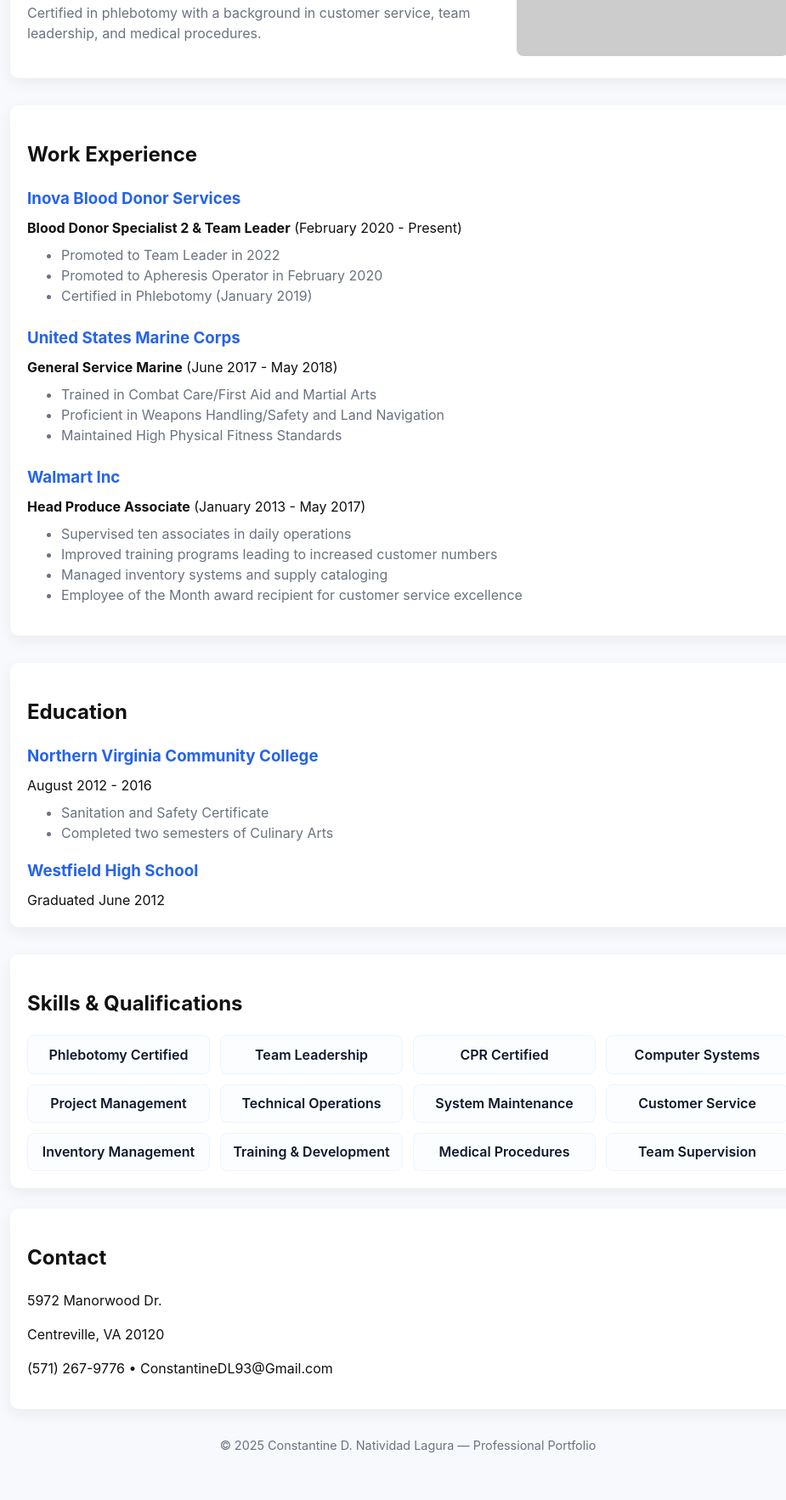
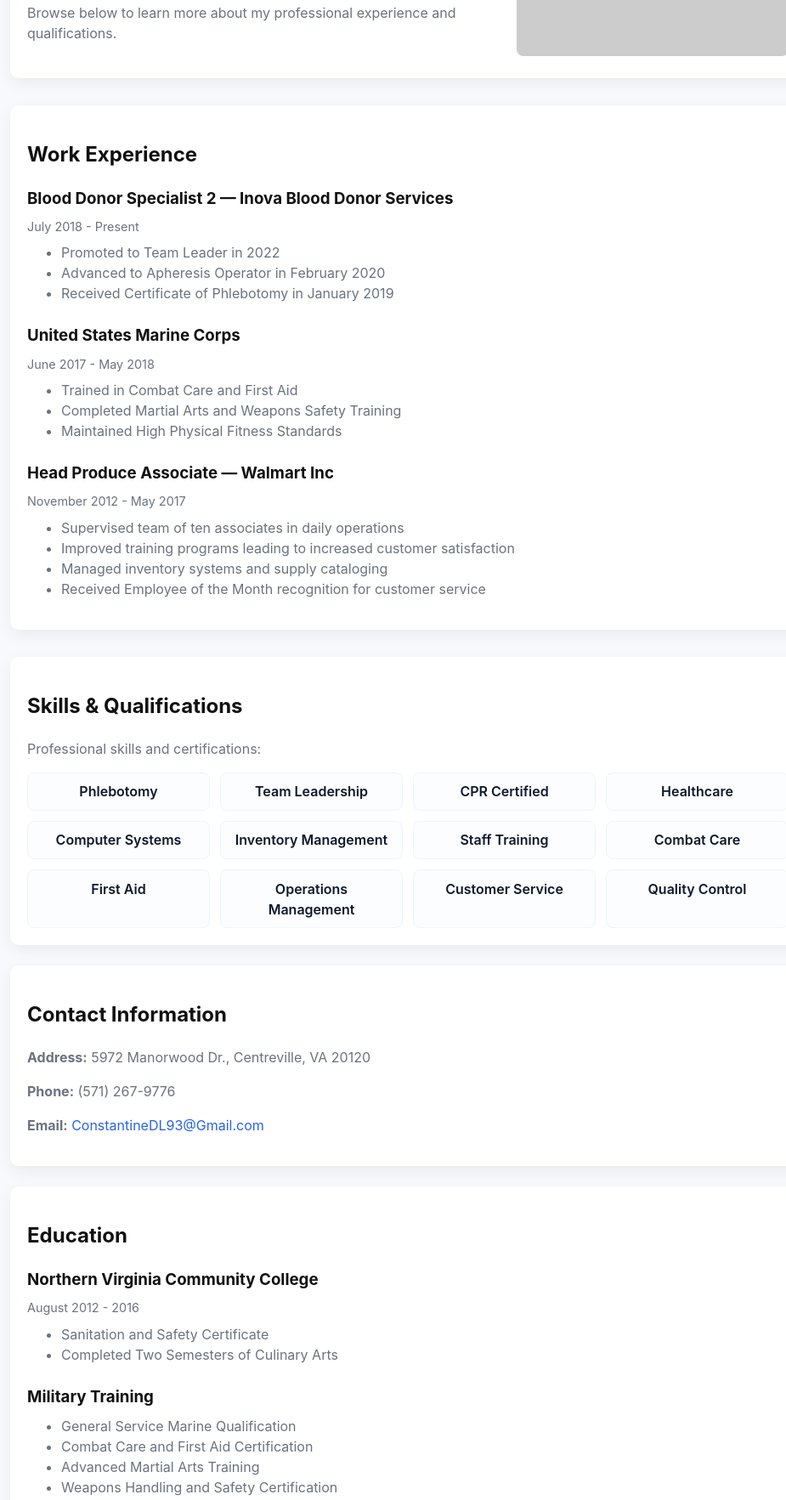
Before and after one commit to constantinedl93/TripleTen-Sprint-Project, a plain HTML site: page index.html in a window 1280 px wide. Shown: the part 315-2080 px from the top of the page at 85% size, without its empty margins (160-1085 px from the left). Before the commit the page ends 2058 px from the top, so only its background shows below. Drawn offline with Linux system fonts and the light colour scheme; placeholder pictures from the web are drawn by us.

Commit message:
update 1.3

```diff
--- a/index.html
+++ b/index.html
@@ -3,7 +3,7 @@
 	<head>
 		<meta charset="utf-8" />
 		<meta name="viewport" content="width=device-width, initial-scale=1" />
-	<title>Constantine D. Natividad Lagura — Portfolio</title>
+	<title>Constantine D.N.Lagura — Portfolio</title>
 		<style>
 			:root{
 				--bg:#f7f9fc;
@@ -46,13 +46,13 @@
 		<div class="container">
 			<header>
 				<div class="brand">
-					<div class="name">Constantine D. Natividad Lagura</div>
-					<div class="tagline" style="color:var(--muted);font-size:.9rem">Blood Donor Specialist • Team Leader • Technical Professional</div>
+					<div class="name">Constantine D.N.Lagura</div>
+					<div class="tagline" style="color:var(--muted);font-size:.9rem">Blood Donor Specialist • Team Leader • USMC Veteran</div>
 				</div>
 				<nav aria-label="Primary navigation">
 					<a href="#home">Home</a>
-					<a href="#experience">Experience</a>
-					<a href="#skills">Skills</a>
+					<a href="#skills">Skills</nav>a>
+					<a href="#about">Experience</a>
 					<a href="#education">Education</a>
 					<a href="#contact">Contact</a>
 				</nav>
@@ -61,63 +61,49 @@
 			<main>
 				<section id="home" class="hero card">
 					<div>
-						<h1>Blood Donor Specialist & Team Leader</h1>
-						<p class="lead">Healthcare professional with extensive experience in phlebotomy and blood donation services. Currently serving as a Team Leader and Blood Donor Specialist 2 at Inova Blood Donor Services.</p>
-						<p style="margin-top:1rem;color:var(--muted)">Certified in phlebotomy with a background in customer service, team leadership, and medical procedures.</p>
+						<h1>Welcome to my Professional Portfolio</h1>
+						<p class="lead">Blood Donor Specialist with extensive experience in phlebotomy and team leadership. Former U.S. Marine with a strong background in healthcare and retail management.</p>
+						<p style="margin-top:1rem;color:var(--muted)">Browse below to learn more about my professional experience and qualifications.</p>
 					</div>
 					<div style="text-align:center">
 						<img src="https://via.placeholder.com/240x160?text=Portfolio" alt="Illustration" style="width:100%;height:auto;border-radius:8px;object-fit:cover">
 					</div>
 				</section>
 
-				<section id="experience">
+				<section id="about">
 					<div class="card">
 						<h2>Work Experience</h2>
-						<div style="margin-bottom:1.5rem">
-							<h3 style="color:var(--accent);margin-bottom:0.5rem">Inova Blood Donor Services</h3>
-							<p style="color:var(--text);margin:0"><strong>Blood Donor Specialist 2 & Team Leader</strong> (February 2020 - Present)</p>
-							<ul style="color:var(--muted);margin-top:0.5rem">
+						<div style="color:var(--muted)">
+							<div class="experience-item">
+								<h3 style="color:#111;margin:0 0 .5rem">Blood Donor Specialist 2 — Inova Blood Donor Services</h3>
+								<p style="font-size:.9rem;margin:0 0 .5rem">July 2018 - Present</p>
+								<ul style="margin-top:.5rem">
 									<li>Promoted to Team Leader in 2022</li>
-								<li>Promoted to Apheresis Operator in February 2020</li>
-								<li>Certified in Phlebotomy (January 2019)</li>
+									<li>Advanced to Apheresis Operator in February 2020</li>
+									<li>Received Certificate of Phlebotomy in January 2019</li>
 								</ul>
 							</div>
-						<div style="margin-bottom:1.5rem">
-							<h3 style="color:var(--accent);margin-bottom:0.5rem">United States Marine Corps</h3>
-							<p style="color:var(--text);margin:0"><strong>General Service Marine</strong> (June 2017 - May 2018)</p>
-							<ul style="color:var(--muted);margin-top:0.5rem">
-								<li>Trained in Combat Care/First Aid and Martial Arts</li>
-								<li>Proficient in Weapons Handling/Safety and Land Navigation</li>
+
+							<div class="experience-item" style="margin-top:1.5rem">
+								<h3 style="color:#111;margin:0 0 .5rem">United States Marine Corps</h3>
+								<p style="font-size:.9rem;margin:0 0 .5rem">June 2017 - May 2018</p>
+								<ul style="margin-top:.5rem">
+									<li>Trained in Combat Care and First Aid</li>
+									<li>Completed Martial Arts and Weapons Safety Training</li>
 									<li>Maintained High Physical Fitness Standards</li>
 								</ul>
 							</div>
-						<div>
-							<h3 style="color:var(--accent);margin-bottom:0.5rem">Walmart Inc</h3>
-							<p style="color:var(--text);margin:0"><strong>Head Produce Associate</strong> (January 2013 - May 2017)</p>
-							<ul style="color:var(--muted);margin-top:0.5rem">
-								<li>Supervised ten associates in daily operations</li>
-								<li>Improved training programs leading to increased customer numbers</li>
+
+							<div class="experience-item" style="margin-top:1.5rem">
+								<h3 style="color:#111;margin:0 0 .5rem">Head Produce Associate — Walmart Inc</h3>
+								<p style="font-size:.9rem;margin:0 0 .5rem">November 2012 - May 2017</p>
+								<ul style="margin-top:.5rem">
+									<li>Supervised team of ten associates in daily operations</li>
+									<li>Improved training programs leading to increased customer satisfaction</li>
 									<li>Managed inventory systems and supply cataloging</li>
-								<li>Employee of the Month award recipient for customer service excellence</li>
+									<li>Received Employee of the Month recognition for customer service</li>
 								</ul>
 							</div>
-					</div>
-				</section>
-
-				<section id="education">
-					<div class="card">
-						<h2>Education</h2>
-						<div style="margin-bottom:1rem">
-							<h3 style="color:var(--accent);margin-bottom:0.5rem">Northern Virginia Community College</h3>
-							<p style="color:var(--text);margin:0">August 2012 - 2016</p>
-							<ul style="color:var(--muted);margin-top:0.5rem">
-								<li>Sanitation and Safety Certificate</li>
-								<li>Completed two semesters of Culinary Arts</li>
-							</ul>
-						</div>
-						<div>
-							<h3 style="color:var(--accent);margin-bottom:0.5rem">Westfield High School</h3>
-							<p style="color:var(--text);margin:0">Graduated June 2012</p>
 						</div>
 					</div>
 				</section>
@@ -125,38 +111,70 @@
 				<section id="skills">
 					<div class="card">
 						<h2>Skills & Qualifications</h2>
+						<p style="color:var(--muted)">Professional skills and certifications:</p>
 						<div class="skills-grid" aria-label="Professional skills">
-							<div class="skill">Phlebotomy Certified</div>
+							<div class="skill">Phlebotomy</div>
 							<div class="skill">Team Leadership</div>
 							<div class="skill">CPR Certified</div>
+							<div class="skill">Healthcare</div>
 							<div class="skill">Computer Systems</div>
-							<div class="skill">Project Management</div>
-							<div class="skill">Technical Operations</div>
-							<div class="skill">System Maintenance</div>
+							<div class="skill">Inventory Management</div>
+							<div class="skill">Staff Training</div>
+							<div class="skill">Combat Care</div>
+							<div class="skill">First Aid</div>
+							<div class="skill">Operations Management</div>
 							<div class="skill">Customer Service</div>
-							<div class="skill">Inventory Management</div>
-							<div class="skill">Training & Development</div>
-							<div class="skill">Medical Procedures</div>
-							<div class="skill">Team Supervision</div>
+							<div class="skill">Quality Control</div>
 						</div>
 					</div>
 				</section>
 
 				<section id="contact" style="margin-top:1.5rem">
 					<div class="card">
-						<h2>Contact</h2>
-						<p style="color:var(--text);margin-bottom:0.5rem">5972 Manorwood Dr.</p>
-						<p style="color:var(--text);margin-bottom:0.5rem">Centreville, VA 20120</p>
-						<p style="color:var(--text)">
-							<a href="tel:+15712679776" style="color:inherit;text-decoration:none">(571) 267-9776</a> •
-							<a href="mailto:ConstantineDL93@Gmail.com" style="color:inherit;text-decoration:none">ConstantineDL93@Gmail.com</a>
-						</p>
+						<h2>Contact Information</h2>
+						<div style="color:var(--muted)">
+							<p><strong>Address:</strong> 5972 Manorwood Dr., Centreville, VA 20120</p>
+							<p><strong>Phone:</strong> (571) 267-9776</p>
+							<p><strong>Email:</strong> <a href="mailto:ConstantineDL93@Gmail.com" style="color:var(--accent);text-decoration:none">ConstantineDL93@Gmail.com</a></p>
+						</div>
+					</div>
+				</section>
+
+				<section id="education" style="margin-top:1.5rem">
+					<div class="card">
+						<h2>Education</h2>
+						<div style="color:var(--muted)">
+							<div class="education-item">
+								<h3 style="color:#111;margin:0 0 .5rem">Northern Virginia Community College</h3>
+								<p style="font-size:.9rem;margin:0 0 .5rem">August 2012 - 2016</p>
+								<ul style="margin-top:.5rem">
+									<li>Sanitation and Safety Certificate</li>
+									<li>Completed Two Semesters of Culinary Arts</li>
+								</ul>
+							</div>
+
+							<div class="education-item" style="margin-top:1.5rem">
+								<h3 style="color:#111;margin:0 0 .5rem">Military Training</h3>
+								<ul style="margin-top:.5rem">
+									<li>General Service Marine Qualification</li>
+									<li>Combat Care and First Aid Certification</li>
+									<li>Advanced Martial Arts Training</li>
+									<li>Weapons Handling and Safety Certification</li>
+								</ul>
+							</div>
+
+							<div class="education-item" style="margin-top:1.5rem">
+								<h3 style="color:#111;margin:0 0 .5rem">Westfield High School</h3>
+								<p style="font-size:.9rem;margin:0 0 .5rem">September 2008 - June 2012</p>
+								<p>High School Diploma</p>
+							</div>
+						</div>
 					</div>
 				</section>
 			</main>
 
 			<footer>
-				© <span id="year"></span> Constantine D. Natividad Lagura — Professional Portfolio
+				© <span id="year"></span> Constantine D.N.Lagura — Professional Portfolio
 			</footer>
 		</div>
 
```
Lines whose indentation alone changed are shown as unchanged.
